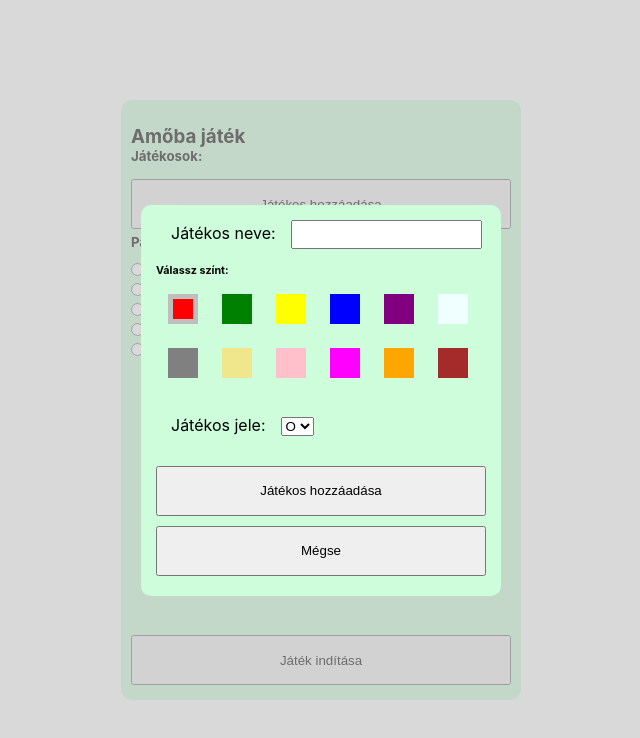
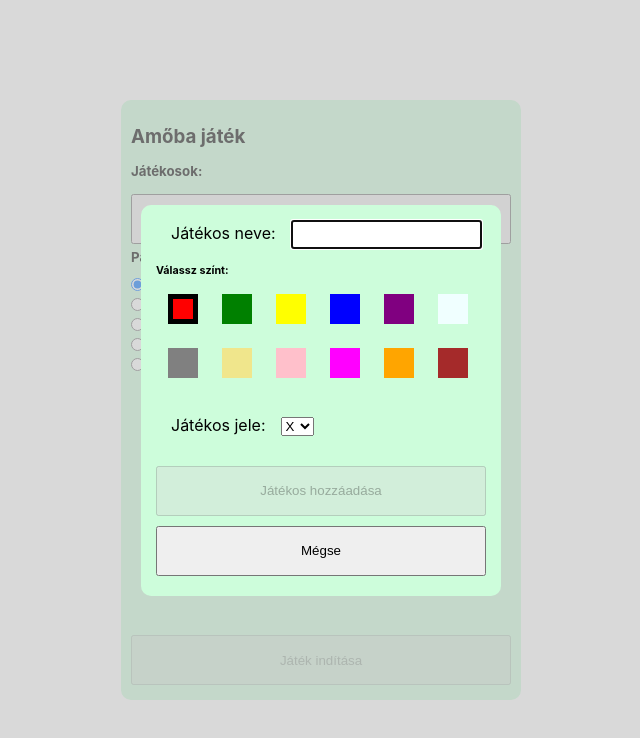
Before and after one commit to rolandKoczan/five-in-a-row, a React (Create React App) app: page / in a window 1280 px wide. Both pictures are taken after a click on the button "Játékos hozzáadása". Shown: the top 738 px of the page, without its empty margins (319-959 px from the left). Built offline with nearby package versions, Linux system fonts and the light colour scheme.

Commit message:
Quick commit

```diff
--- a/src/App.js
+++ b/src/App.js
@@ -1,3 +1,5 @@
+import { useSelector } from "react-redux"
+
 import PlayersBoard from "./components/PlayersBoard/PlayersBoard"
 import PlayArea from "./components/PlayArea/PlayArea"
 import GameMenu from "./components/GameMenu/GameMenu"
@@ -5,11 +7,17 @@ import GameMenu from "./components/GameMenu/GameMenu"
 import "./App.css"
 
 function App() {
+    const isGameStarted = useSelector((state) => state.gameMenu.isGameStarted)
     return (
         <div className="App">
-            <GameMenu />
-            {/* <PlayArea />
-            <PlayersBoard /> */}
+            {isGameStarted ? (
+                <>
+                    <PlayArea />
+                    <PlayersBoard />
+                </>
+            ) : (
+                <GameMenu />
+            )}
         </div>
     )
 }
--- a/src/components/AddPlayerPopup/AddPlayerPopup.css
+++ b/src/components/AddPlayerPopup/AddPlayerPopup.css
@@ -25,8 +25,28 @@
     width: 30px;
     cursor: pointer;
     margin: 12px;
+    position: relative;
 }
 
 .AddPlayerPopup .singleColor_selected {
-    border: 5px rgb(190, 190, 190) solid;
+    border: 5px rgb(0, 0, 0) solid;
 }
+
+.AddPlayerPopup .singleColor_disabled {
+    cursor: not-allowed;
+}
+
+.AddPlayerPopup .singleColor div {
+    position: absolute;
+    height: inherit;
+    width: inherit;
+    top: 0;
+    left: 0;
+    background: repeating-linear-gradient(
+        45deg,
+        #ff00008a,
+        #ff00008a 5px,
+        #535353 5px,
+        #535353 10px
+    );
+}
--- a/src/components/AddPlayerPopup/AddPlayerPopup.js
+++ b/src/components/AddPlayerPopup/AddPlayerPopup.js
@@ -1,43 +1,107 @@
+import { useEffect } from "react"
 import { useDispatch, useSelector } from "react-redux"
 
-import { setIsAddingPlayer, setSelectedColor } from "../../store/gameMenu"
+import {
+    setIsAddingPlayer,
+    setSelectedColor,
+    setPlayerNameInput,
+    setSelectedSymbol,
+    addPlayer,
+} from "../../store/gameMenu"
 
 import Backdrop from "../Backdrop/Backdrop"
 
 import "./AddPlayerPopup.css"
 
 const AddPlayerPopup = () => {
-    const colors = useSelector((state) => state.gameMenu.colors)
+    const { colors, playerNameInput, selectedSymbol } = useSelector(
+        (state) => state.gameMenu
+    )
     const dispatch = useDispatch()
+
+    const selectedColor = colors.find((color) => color.selected)
+
+    useEffect(() => {
+        const keyPress = (e) => {
+            const { key } = e
+            if (key === "Enter" && playerNameInput) {
+                dispatch(
+                    addPlayer({
+                        id: Date.now(),
+                        name: playerNameInput,
+                        symbol: selectedSymbol,
+                        color: selectedColor.color,
+                    })
+                )
+            }
+            if (key === "Escape") dispatch(setIsAddingPlayer(false))
+        }
+
+        document.addEventListener("keydown", keyPress)
+        return () => document.removeEventListener("keydown", keyPress)
+    }, [dispatch, playerNameInput, selectedSymbol, selectedColor])
 
     return (
         <Backdrop>
             <div className="AddPlayerPopup">
                 <section>
-                    <label for="playerName">Játékos neve:</label>
-                    <input name="playerName" />
+                    <label htmlFor="playerName">Játékos neve:</label>
+                    <input
+                        autoFocus
+                        type="text"
+                        name="playerName"
+                        value={playerNameInput}
+                        onChange={(e) =>
+                            dispatch(setPlayerNameInput(e.target.value))
+                        }
+                    />
                 </section>
                 <h6>Válassz színt:</h6>
                 <section>
-                    {colors.map(({ id, color, selected }) => (
+                    {colors.map(({ id, color, selected, disabled }) => (
                         <div
                             key={id}
                             className={`singleColor ${
                                 selected && "singleColor_selected"
-                            }`}
+                            } ${disabled && "singleColor_disabled"}`}
                             style={{ backgroundColor: color }}
-                            onClick={() => dispatch(setSelectedColor(id))}
-                        ></div>
+                            onClick={() =>
+                                !disabled && dispatch(setSelectedColor(id))
+                            }
+                        >
+                            {disabled && <div></div>}
+                        </div>
                     ))}
                 </section>
                 <section>
-                    <label for="playerSymbol">Játékos jele:</label>
-                    <select defaultValue="X" name="playerSymbol">
-                        <option value="X">O</option>
-                        <option value="O">X</option>
+                    <label htmlFor="playerSymbol">Játékos jele:</label>
+                    <select
+                        defaultValue={selectedSymbol}
+                        name="playerSymbol"
+                        onChange={(e) =>
+                            dispatch(setSelectedSymbol(e.target.value))
+                        }
+                    >
+                        <option value="O">O</option>
+                        <option value="X">X</option>
                     </select>
                 </section>
-                <button>Játékos hozzáadása</button>
+                <button
+                    disabled={!playerNameInput}
+                    style={{ cursor: !playerNameInput && "not-allowed" }}
+                    onClick={() =>
+                        dispatch(
+                            addPlayer({
+                                id: Date.now(),
+                                name: playerNameInput,
+                                symbol: selectedSymbol,
+                                color: selectedColor.color,
+                            })
+                        )
+                    }
+                >
+                    Játékos hozzáadása
+                </button>
                 <button onClick={() => dispatch(setIsAddingPlayer(false))}>
                     Mégse
                 </button>
--- a/src/components/GameMenu/GameMenu.js
+++ b/src/components/GameMenu/GameMenu.js
@@ -1,13 +1,21 @@
 import { useDispatch, useSelector } from "react-redux"
 
-import { setIsAddingPlayer } from "../../store/gameMenu"
+import {
+    setIsAddingPlayer,
+    setSelectedDimensions,
+    setIsGameStarted,
+} from "../../store/gameMenu"
+import { init as boardInit } from "../../store/board"
+import { init as playersInit } from "../../store/players"
 
 import AddPlayerPopup from "../AddPlayerPopup/AddPlayerPopup"
 
 import "./GameMenu.css"
 
 const GameMenu = () => {
-    const { isAddingPlayer } = useSelector((state) => state.gameMenu)
+    const { isAddingPlayer, selectedPlayers, selectedDimensions } = useSelector(
+        (state) => state.gameMenu
+    )
     const dispatch = useDispatch()
     return (
         <div className="GameMenu">
@@ -16,6 +24,13 @@ const GameMenu = () => {
                 <h3>Amőba játék</h3>
                 <section>
                     <h5>Játékosok:</h5>
+                    <ul>
+                        {selectedPlayers.map((player) => (
+                            <li key={player.id} style={{ color: player.color }}>
+                                {player.name} {player.symbol}
+                            </li>
+                        ))}
+                    </ul>
                     <button onClick={() => dispatch(setIsAddingPlayer(true))}>
                         Játékos hozzáadása
                     </button>
@@ -25,48 +40,96 @@ const GameMenu = () => {
                     <div>
                         <div>
                             <input
+                                defaultChecked={true}
                                 id="10x10"
                                 name="boardDimensions"
                                 type="radio"
+                                value="10x10"
+                                onChange={(e) =>
+                                    dispatch(
+                                        setSelectedDimensions(e.target.value)
+                                    )
+                                }
                             />
-                            <label for="10x10">10 x 10</label>
+                            <label htmlFor="10x10">10 x 10</label>
                         </div>
                         <div>
                             <input
                                 id="25x25"
+                                value="25x25"
                                 name="boardDimensions"
                                 type="radio"
+                                onChange={(e) =>
+                                    dispatch(
+                                        setSelectedDimensions(e.target.value)
+                                    )
+                                }
                             />
-                            <label for="25x25">25 x 25</label>
+                            <label htmlFor="25x25">25 x 25</label>
                         </div>
                         <div>
                             <input
                                 id="50x50"
+                                value="50x50"
                                 name="boardDimensions"
                                 type="radio"
+                                onChange={(e) =>
+                                    dispatch(
+                                        setSelectedDimensions(e.target.value)
+                                    )
+                                }
                             />
-                            <label for="50x50">50 x 50</label>
+                            <label htmlFor="50x50">50 x 50</label>
                         </div>
                         <div>
                             <input
                                 id="75x75"
+                                value="75x75"
                                 name="boardDimensions"
                                 type="radio"
+                                onChange={(e) =>
+                                    dispatch(
+                                        setSelectedDimensions(e.target.value)
+                                    )
+                                }
                             />
-                            <label for="75x75">75 x 75</label>
+                            <label htmlFor="75x75">75 x 75</label>
                         </div>
                         <div>
                             <input
                                 id="100x100"
+                                value="100x100"
                                 name="boardDimensions"
                                 type="radio"
+                                onChange={(e) =>
+                                    dispatch(
+                                        setSelectedDimensions(e.target.value)
+                                    )
+                                }
                             />
-                            <label for="100x100">100 x 100</label>
+                            <label htmlFor="100x100">100 x 100</label>
                         </div>
                     </div>
                 </section>
             </div>
-            <button>Játék indítása</button>
+            <button
+                disabled={!(selectedPlayers.length >= 2)}
+                style={{
+                    cursor: !(selectedPlayers.length >= 2) && "not-allowed",
+                }}
+                onClick={() => {
+                    dispatch(playersInit(selectedPlayers))
+                    dispatch(
+                        boardInit({
+                            height: selectedDimensions[0],
+                            width: selectedDimensions[1],
+                        })
+                    )
+                    dispatch(setIsGameStarted(true))
+                }}
+            >
+                Játék indítása
+            </button>
         </div>
     )
 }
--- a/src/components/PlayArea/PlayArea.css
+++ b/src/components/PlayArea/PlayArea.css
@@ -2,7 +2,7 @@
     display: flex;
     flex-wrap: wrap;
     align-content: flex-start;
-    height: 500px;
-    width: 500px;
+    height: 800px;
+    width: 800px;
     background-color: green;
 }
--- a/src/components/SingleSquare/SingleSquare.css
+++ b/src/components/SingleSquare/SingleSquare.css
@@ -4,8 +4,8 @@
     align-items: center;
     background-color: #fff;
     border: 1px solid blue;
-    height: 50px;
-    width: 50px;
+    height: 8px;
+    width: 8px;
     font-size: 1.5rem;
 }
 
--- a/src/components/SingleSquare/SingleSquare.js
+++ b/src/components/SingleSquare/SingleSquare.js
@@ -4,7 +4,7 @@ const SingleSquare = ({ symbol, color, onTileClicked, isWinnerTile }) => {
     return (
         <div
             className={`SingleSquare ${
-                isWinnerTile && "SingleSquare_highlighted"
+                isWinnerTile ? "SingleSquare_highlighted" : ""
             }`}
             style={{ color: color, cursor: symbol ? "not-allowed" : "pointer" }}
             onClick={onTileClicked}
--- a/src/store/board.js
+++ b/src/store/board.js
@@ -4,22 +4,20 @@ export const boardSlice = createSlice({
     name: "board",
     initialState: {
         winnerCoordinates: null,
-        tiles: [
-            [0, 0, 0, 0, 0, 0, 0, 0, 0, 0],
-            [0, 0, 0, 0, 0, 0, 0, 0, 0, 0],
-            [0, 0, 0, 0, 0, 0, 0, 0, 0, 0],
-            [0, 0, 0, 0, 0, 0, 0, 0, 0, 0],
-            [0, 0, 0, 0, 0, 0, 0, 0, 0, 0],
-            [0, 0, 0, 0, 0, 0, 0, 0, 0, 0],
-            [0, 0, 0, 0, 0, 0, 0, 0, 0, 0],
-            [0, 0, 0, 0, 0, 0, 0, 0, 0, 0],
-            [0, 0, 0, 0, 0, 0, 0, 0, 0, 0],
-            [0, 0, 0, 0, 0, 0, 0, 0, 0, 0],
-        ],
+        tiles: [],
     },
     reducers: {
-        init: (state) => {
-            console.log(state)
+        init: (state, action) => {
+            const {height, width} = action.payload
+            const tiles = []
+            for(let i = 0; i < height; i++){
+                tiles.push([])
+                for(let x = 0; x < width; x++){
+                    tiles[i].push(0)
+                }
+            }
+            console.log(tiles)
+            state.tiles = tiles
         },
         setSingleElement: (state, action) => {
             const { x, y, playerId } = action.payload
--- a/src/store/gameMenu.js
+++ b/src/store/gameMenu.js
@@ -3,9 +3,12 @@ import { createSlice } from "@reduxjs/toolkit"
 export const gameMenuSlice = createSlice({
     name: "gameMenu",
     initialState: {
+        isGameStarted: false,
         isAddingPlayer: false,
-        selectedDimensions: "10x10",
+        selectedDimensions: [10, 10],
         selectedPlayers: [],
+        playerNameInput: "",
+        selectedSymbol: "X",
         colors: [
             { id: 1, color: "red", selected: true, disabled: false },
             { id: 2, color: "green", selected: false, disabled: false },
@@ -25,16 +28,27 @@ export const gameMenuSlice = createSlice({
         init: (state) => {
             console.log(state)
         },
+        setIsGameStarted: (state, action) => {
+            state.isGameStarted = action.payload
+        },
         setIsAddingPlayer: (state, action) => {
+            state.playerNameInput = ""
             state.isAddingPlayer = action.payload
         },
-        addPlayers: (state, action) => {
-            const { name, symbol, color } = action.payload
-            state.colors = state.colors.map((colorElement) => {
-                if (colorElement.color === color) colorElement.disabled = true
+        addPlayer: (state, action) => {
+            const { id, name, symbol, color } = action.payload
+            const newColors = state.colors.map((colorElement) => {
+                if (colorElement.color === color) {
+                    colorElement.disabled = true
+                    colorElement.selected = false
+                }
                 return { ...colorElement }
             })
-            state.selectedPlayers.push({ name, symbol, color })
+            const index = newColors.findIndex((color) => !color.disabled)
+            newColors[index].selected = true
+            state.colors = newColors
+            state.isAddingPlayer = false
+            state.selectedPlayers.push({ id, name, symbol, color })
         },
         setSelectedColor: (state, action) => {
             const updatedColors = state.colors.map((color) => {
@@ -47,13 +61,29 @@ export const gameMenuSlice = createSlice({
             })
             state.colors = updatedColors
         },
+        setPlayerNameInput: (state, action) => {
+            state.playerNameInput = action.payload
+        },
+        setSelectedSymbol: (state, action) => {
+            state.selectedSymbol = action.payload
+        },
+        setSelectedDimensions: (state, action) => {
+            const height = action.payload[0] + action.payload[1] + ""
+            const width = action.payload[3] + action.payload[4] + ""
+            const dimensions = [height, width]
+            state.selectedDimensions = dimensions
+        },
     },
 })
 
 export const {
     setIsAddingPlayer,
-    addPlayers,
+    addPlayer,
     setSelectedColor,
+    setPlayerNameInput,
+    setSelectedSymbol,
+    setSelectedDimensions,
+    setIsGameStarted,
 } = gameMenuSlice.actions
 
 export default gameMenuSlice.reducer
```
Also changed, not shown: src/components/GameMenu/GameMenu.css (+7 -1 lines), src/store/players.js (+9 -21 lines).
